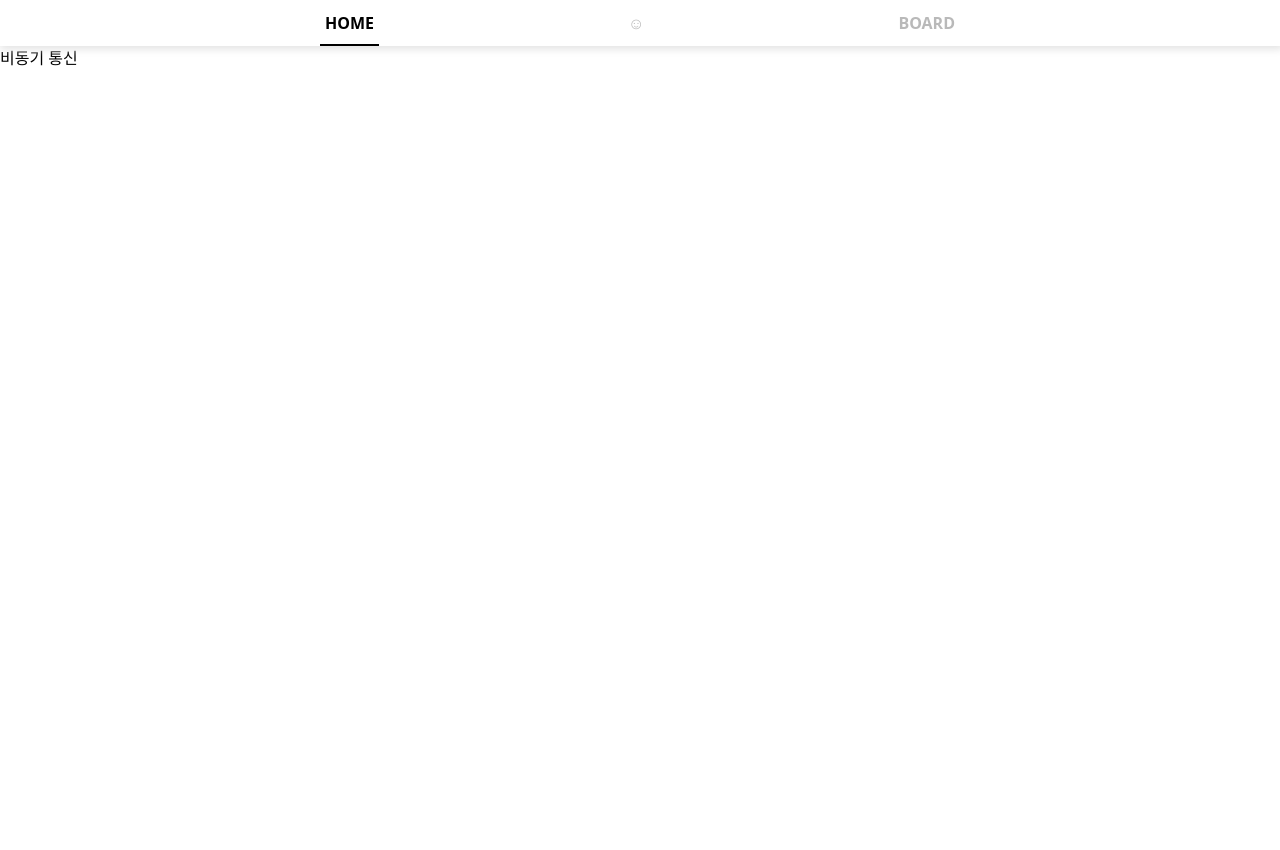
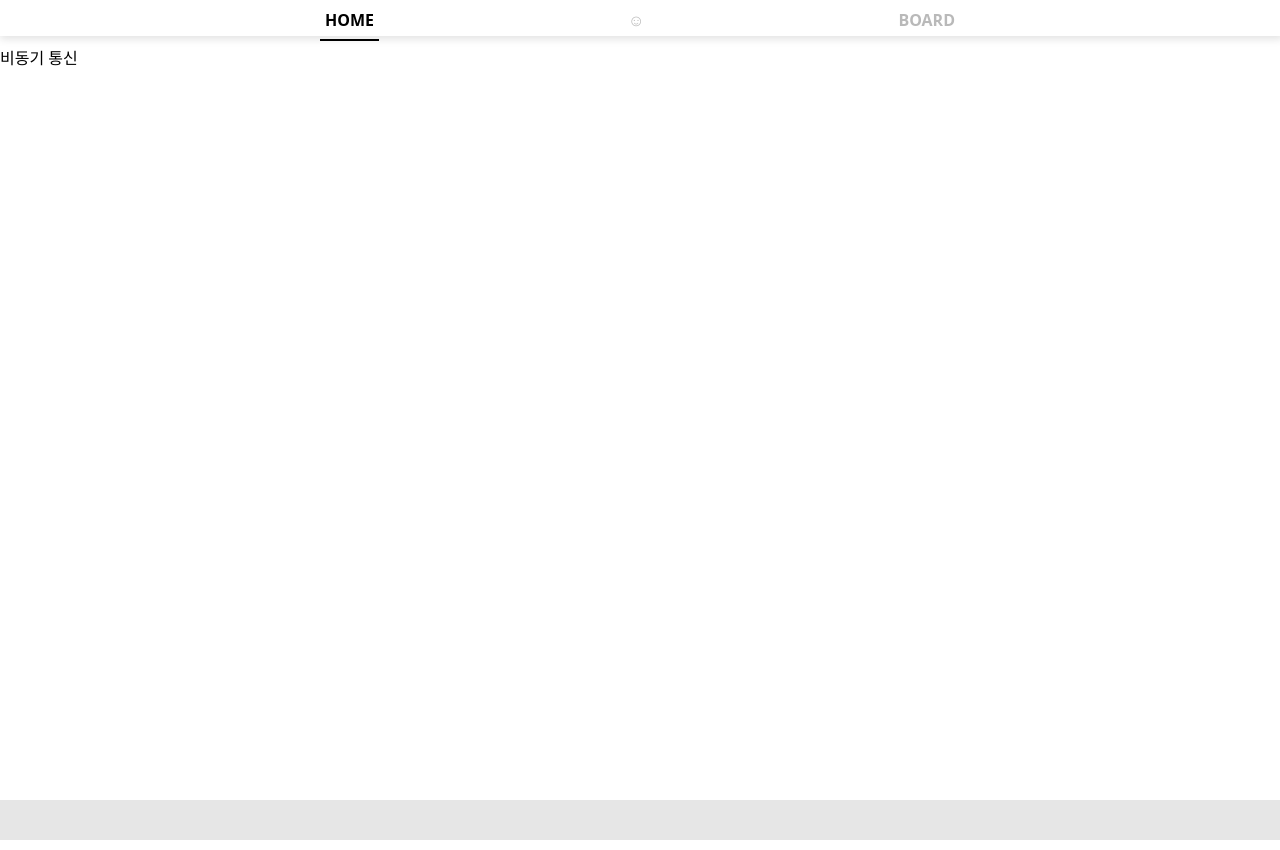
Before and after one commit to mintchocoicecream/board_async, a plain HTML site: page index.html in a window 1280 px wide. Drawn offline with Linux system fonts and the light colour scheme.

Commit message:
Edit Nav
add Logo

```diff
--- a/css/nav.css
+++ b/css/nav.css
@@ -1,4 +1,4 @@
-nav{
+nav {
   display: flex;
   justify-content: center;
   align-items: center;
@@ -6,26 +6,31 @@ nav{
   margin: 0 auto;
 }
 
-nav>ul{
+nav > ul {
   display: flex;
+  align-items: center;
   width: 100%;
   justify-content: space-between;
 }
 
-nav>ul>li>a{
+nav > ul > li > a {
   font-weight: bold;
-    padding: 8px 5px 10px 5px ;
+  padding: 0px 5px 8px 5px;
 }
 
-nav>ul>li>a:not(.currentNav){
-    color:  var(--mainGrey);
+#navLogo > img {
+  width: 30px;
 }
 
-.currentNav{
-    color: var(--mainColor);
-    border-bottom: 2px solid var(--mainColor)
+nav > ul > li > a:not(.currentNav) {
+  color: var(--mainGrey);
 }
 
-nav>ul>li>a:hover{
+.currentNav {
+  color: var(--mainColor);
+  border-bottom: 2px solid var(--mainColor);
+}
+
+nav > ul > li > a:hover {
   color: var(--mainColor);
 }
--- a/style.css
+++ b/style.css
@@ -2,6 +2,7 @@
 @import url("css/nav.css");
 @import url("css/home.css");
 @import url("css/table.css");
+@import url("css/write.css");
 
 :root {
   --mainColor: rgb(0, 0, 0);
@@ -13,11 +14,12 @@
 body {
   font-family: system-ui, -apple-system, BlinkMacSystemFont, "Segoe UI", Roboto,
     Oxygen, Ubuntu, Cantarell, "Open Sans", "Helvetica Neue", sans-serif;
+  height: 100vh;
 }
 
 header {
   width: 100%;
-  padding: 15px 0;
+  padding: 12px 0 8px 0;
   box-shadow: 0.1em 0.1em 0.5em 0.1em rgb(226, 226, 226);
   position: fixed;
   top: 0;
@@ -26,9 +28,13 @@ header {
 }
 
 .main {
-  height: 100vh;
+  position: relative;
   width: 100%;
-  margin-top: 50px;
+  height: 100%;
+}
+
+.main > div {
+  padding-top: 50px;
 }
 
 .currentPage {
@@ -47,3 +53,11 @@ header {
 a {
   text-decoration: none;
 }
+
+footer {
+  display: flex;
+  justify-content: flex-end;
+  background-color: var(--lightGrey);
+  padding: 20px 50px;
+  bottom: 0;
+}
```
Also changed, not shown: css/imgs/mintchoco01.png (added). Lines whose indentation alone changed are shown as unchanged.
